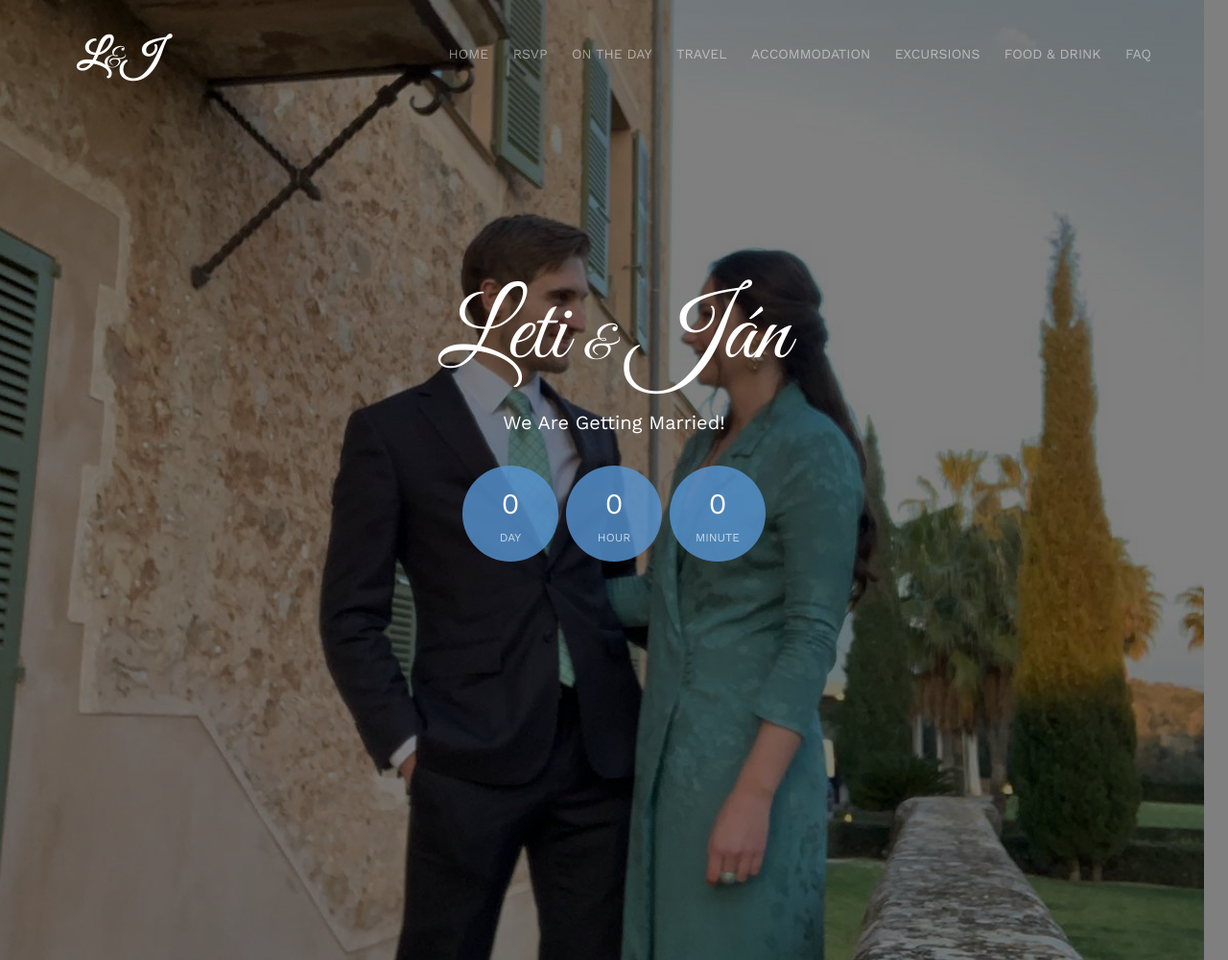
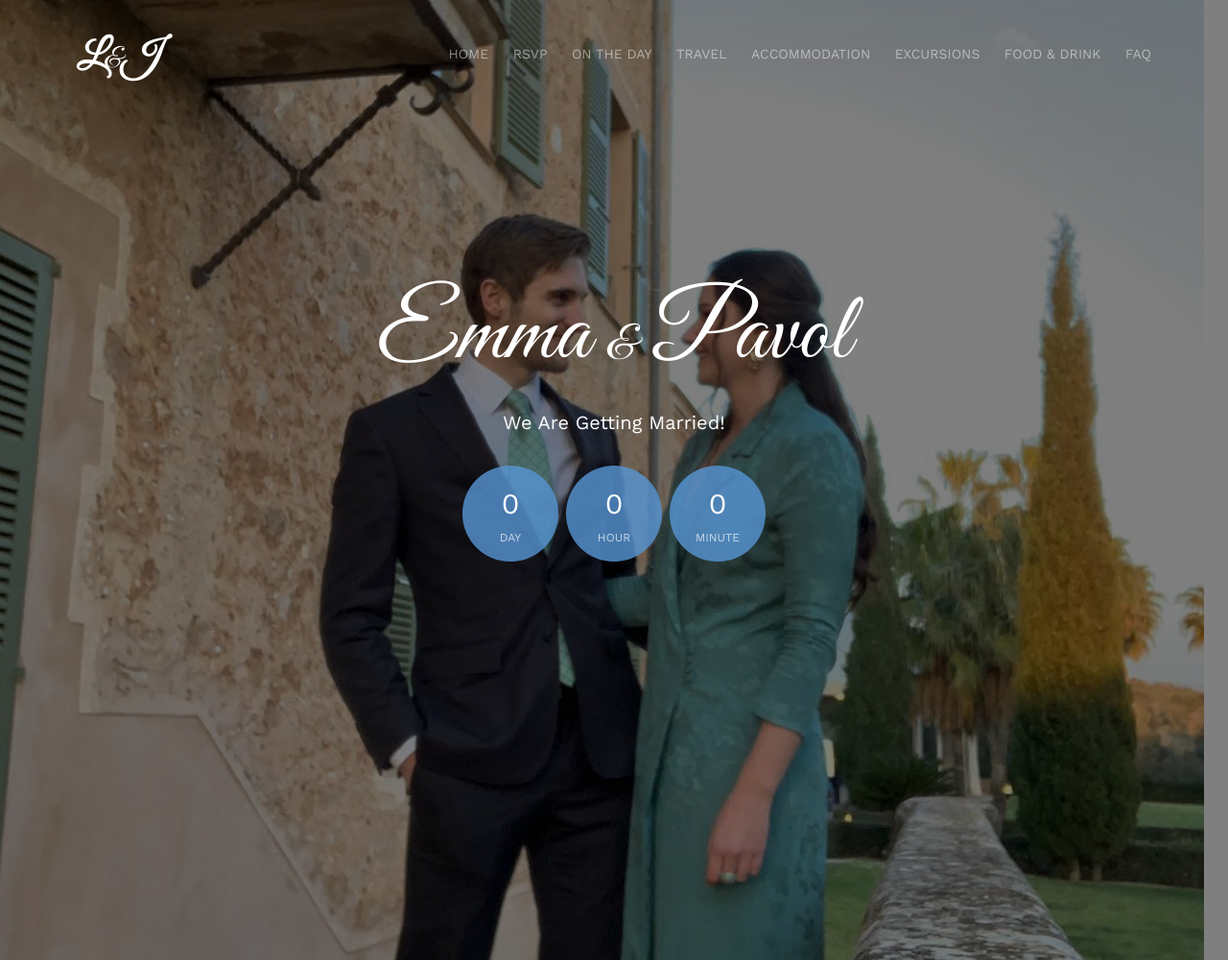
Before and after one commit to emma-and-pavol/emma-and-pavol.github.io, a website: page index.html in a window 1280 px wide. Shown: the top 1000 px of the page at 96% size. Drawn offline with nearby package versions, Linux system fonts and the light colour scheme; files whose address does not match are found by name; a web font is replaced by a local one.

Commit message:
Update index.html
name edits

```diff
--- a/index.html
+++ b/index.html
@@ -99,7 +99,7 @@
 					<div class="col-md-8 col-md-offset-2 text-center">
 						<div class="display-t">
 							<div class="display-tc animate-box" data-animate-effect="fadeIn">
-								<h1>Leti <span class="ampersand-style">&</span> Ján</h1>
+								<h1>Emma <span class="ampersand-style">&</span> Pavol</h1>
 								<h2>We Are Getting Married!</h2>
 								<div class="simply-countdown simply-countdown-one"></div>
 								<!-- <p><a href="#" class="btn btn-default btn-sm">Save the date</a></p> -->
```
